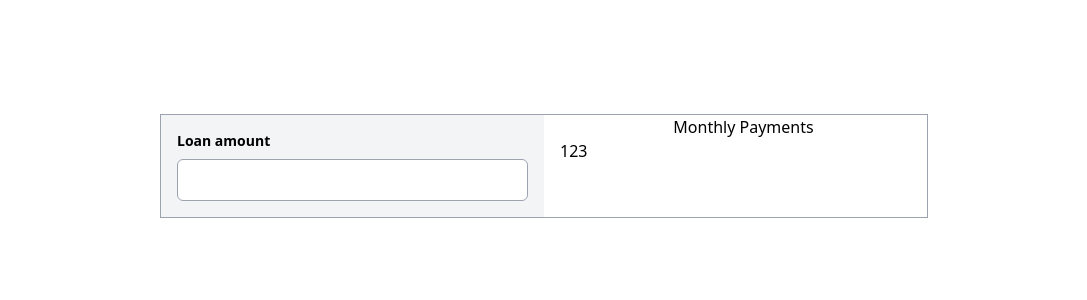
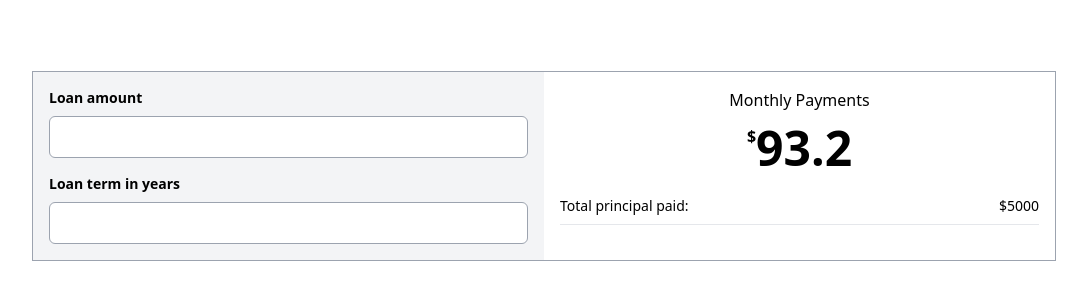
Before and after one commit to 2salted/loan-calculator-app, a React (Vite) app: page / in a window 1280 px wide. Shown: the part 234-534 px from the top of the page, without its empty margins (96-1183 px from the left). Built offline with nearby package versions, Linux system fonts and the light colour scheme.

Commit message:
updated css UI of calculator component

```diff
--- a/src/components/Calculator.tsx
+++ b/src/components/Calculator.tsx
@@ -1,16 +1,36 @@
 export default function Calculator() {
   return (
-    <div className="flex flex-row w-3/5 border border-gray-400">
+    <div className="flex flex-row w-4/5 border border-gray-400">
       <div className="w-1/2 justify-center bg-gray-100 p-4">
         <div className="flex flex-col">
-          <label className="font-bold text-sm pb-2">Loan amount</label>
-          <input className="border rounded-md p-2 outline-none border-gray-400"></input>
+          <label htmlFor="input1" className="font-bold text-sm pb-2">
+            Loan amount
+          </label>
+          <input
+            id="input1"
+            className="border rounded-md p-2 outline-none border-gray-400"
+          ></input>
+          <label htmlFor="input1" className="font-bold text-sm pb-2 pt-4">
+            Loan term in years
+          </label>
+          <input
+            id="input1"
+            className="border rounded-md p-2 outline-none border-gray-400"
+          ></input>
         </div>
       </div>
-      <div className="w-1/2 pl-4">
+      <div className="w-1/2 p-4">
         <div className="flex flex-col">
-          <div className="text-center">Monthly Payments</div>
-          <div>123</div>
+          <div className="text-center pb-3">Monthly Payments</div>
+          <div className="flex flex-row justify-center">
+            <span className="font-bold">$</span>
+            <div className="text-center font-black text-5xl pb-4">93.2</div>
+          </div>
+          <div className="flex flex-row justify-between py-2">
+            <div className="font-medium text-sm">Total principal paid:</div>
+            <div className="font-medium text-sm">$5000</div>
+          </div>
+          <hr />
         </div>
       </div>
     </div>
```
